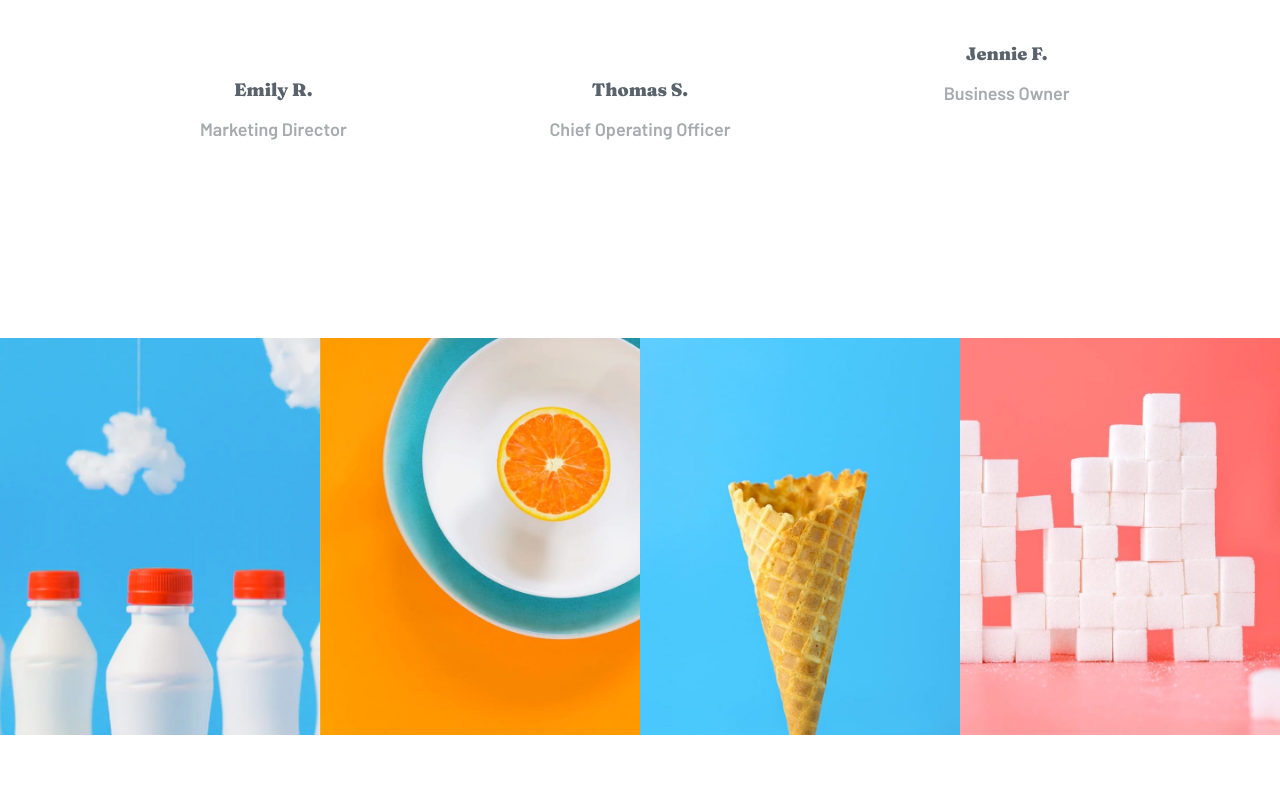
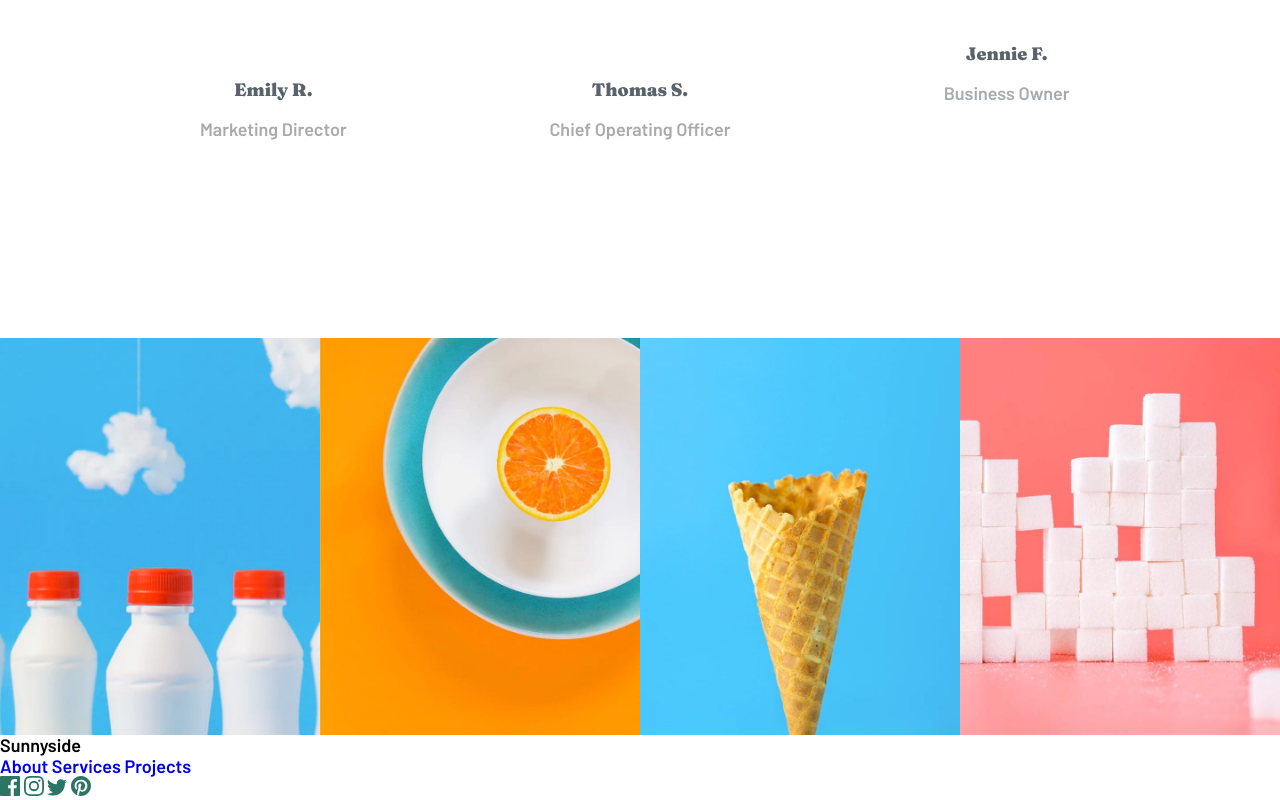
Before and after one commit to wintersprouter/sunnyside-agency-landing-page, a website: page index.html in a window 1280 px wide. Shown: the part 2915-3715 px from the top of the page. Before the commit the page ends 3650 px from the top, so only its background shows below. Drawn offline with Linux system fonts and the light colour scheme.

Commit message:
feat: build footer HTML stracture

```diff
--- a/index.html
+++ b/index.html
@@ -153,12 +153,31 @@
       </div>
     </div>
   </section>
+  <footer>
+    <div class="title">Sunnyside</div>
+    <div class="link">
+      <a href="#about" class="link-item">About</a>
+      <a href="#services" class="link-item">Services</a>
+      <a href="#projects" class="link-item">Projects</a>
+    </div>
+    <div class="contact" id="#contact">
+      <a href="" class="contact-item">
+        <embed src="./src/images/icon-facebook.svg" class="icon" />
+      </a>
+      <a href="" class="contact-item">
+        <embed src="./src/images/icon-instagram.svg" class="icon" />
+      </a>
+      <a href="" class="contact-item">
+        <embed src="./src/images/icon-twitter.svg" class="icon" />
+      </a>
+      <a href="" class="contact-item">
+        <embed src="./src/images/icon-pinterest.svg" class="icon" />
+      </a>
+    </div>
+  </footer>
 
 
   <!--
-  About
-  Services
-  Projects
   Contact -->
 
   <!-- <div class="attribution">
```
